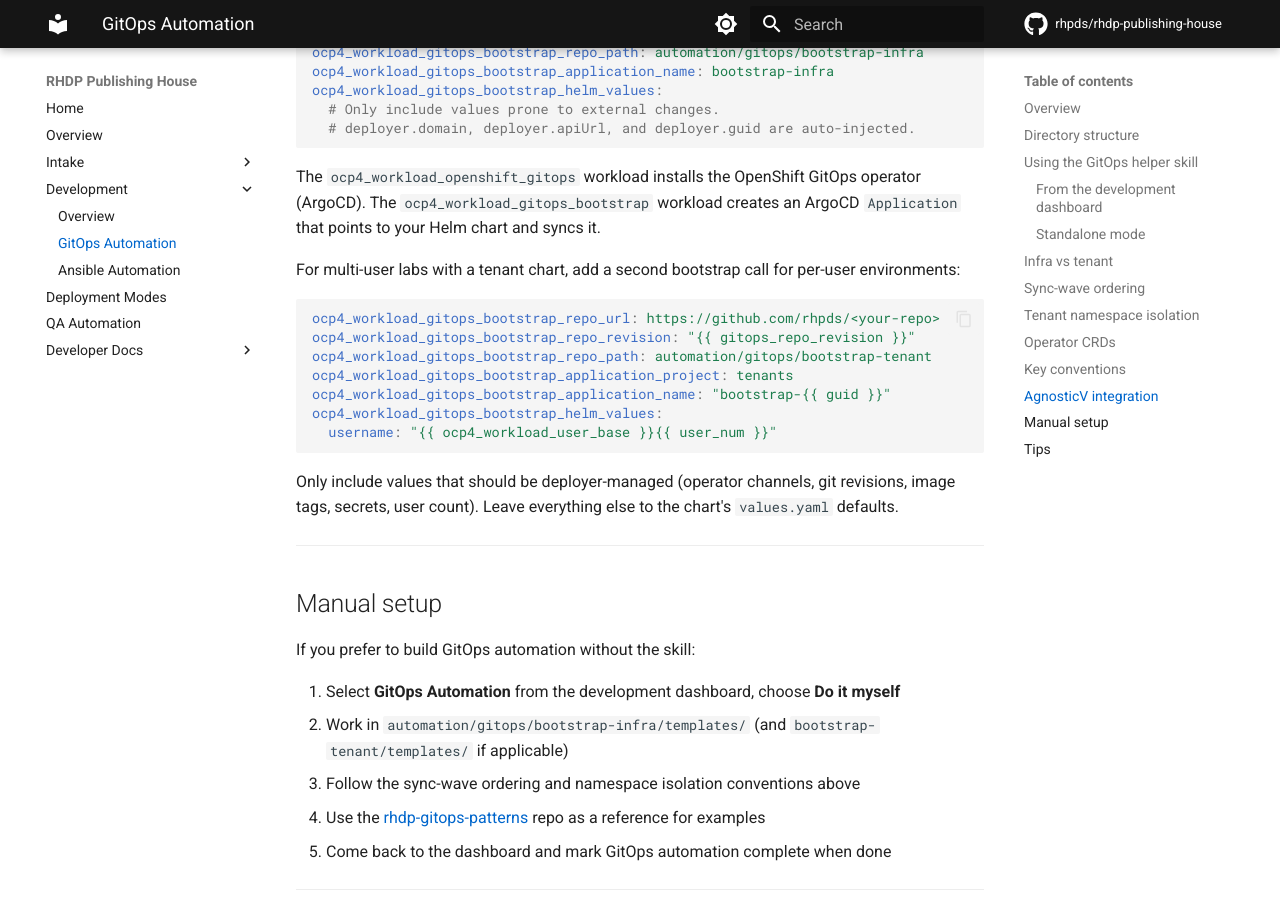
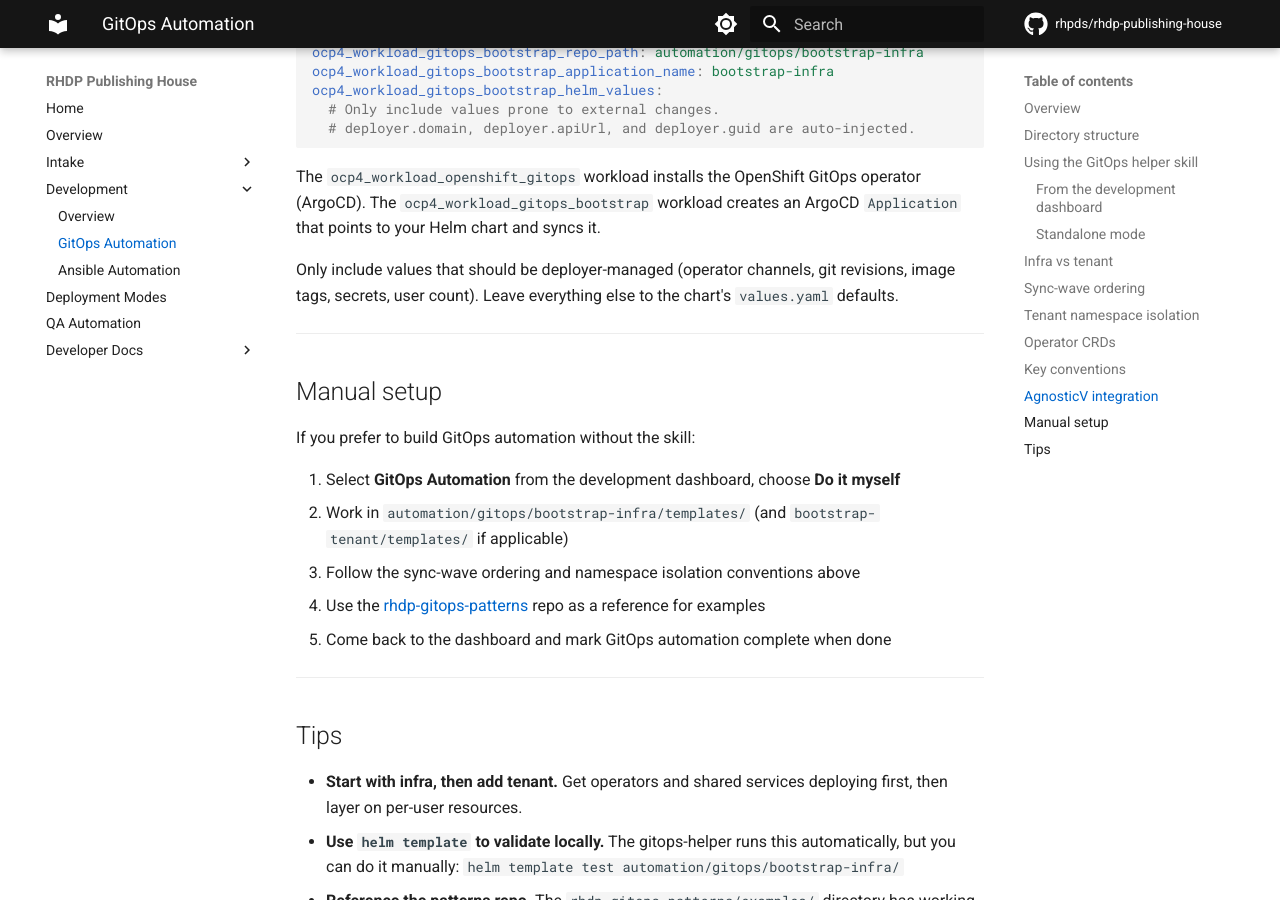
Before and after one commit to rhpds/rhdp-publishing-house, an MkDocs documentation site: the page built from docs/user/gitops.md, in a window 1280 px wide and 900 px high, scrolled down 4458 px. Built offline with MkDocs 1.6.1 and Material for MkDocs 9.7.7, drawn with Linux system fonts in a browser that asks for light colours; comment, search, counter and statistics services are not loaded.

Commit message:
docs: remove tenant example from gitops integration, keep infra only

````diff
--- a/docs/user/gitops.md
+++ b/docs/user/gitops.md
@@ -161,18 +161,6 @@ ocp4_workload_gitops_bootstrap_helm_values:
 
 The `ocp4_workload_openshift_gitops` workload installs the OpenShift GitOps operator (ArgoCD). The `ocp4_workload_gitops_bootstrap` workload creates an ArgoCD `Application` that points to your Helm chart and syncs it.
 
-For multi-user labs with a tenant chart, add a second bootstrap call for per-user environments:
-
-```yaml
-ocp4_workload_gitops_bootstrap_repo_url: https://github.com/rhpds/<your-repo>
-ocp4_workload_gitops_bootstrap_repo_revision: "{{ gitops_repo_revision }}"
-ocp4_workload_gitops_bootstrap_repo_path: automation/gitops/bootstrap-tenant
-ocp4_workload_gitops_bootstrap_application_project: tenants
-ocp4_workload_gitops_bootstrap_application_name: "bootstrap-{{ guid }}"
-ocp4_workload_gitops_bootstrap_helm_values:
-  username: "{{ ocp4_workload_user_base }}{{ user_num }}"
-```
-
 Only include values that should be deployer-managed (operator channels, git revisions, image tags, secrets, user count). Leave everything else to the chart's `values.yaml` defaults.
 
 ---
````
